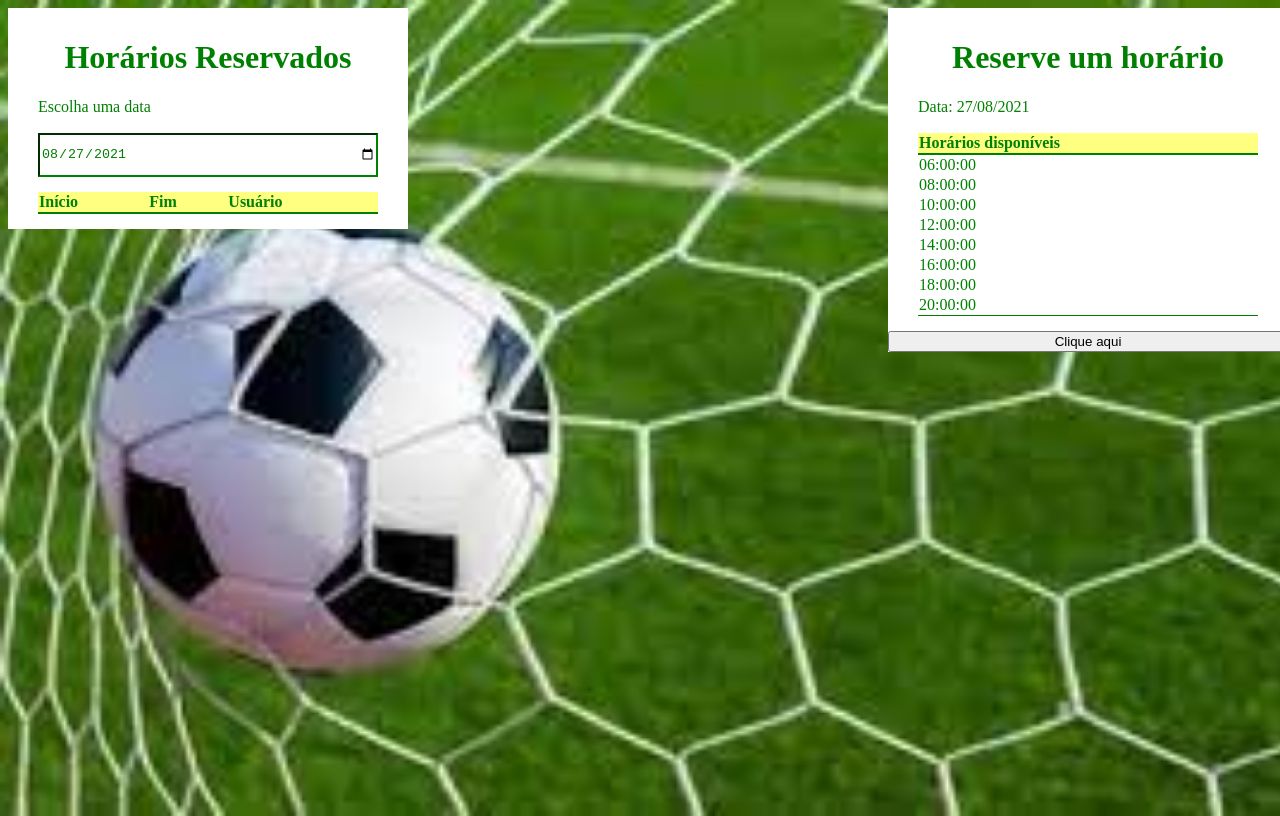
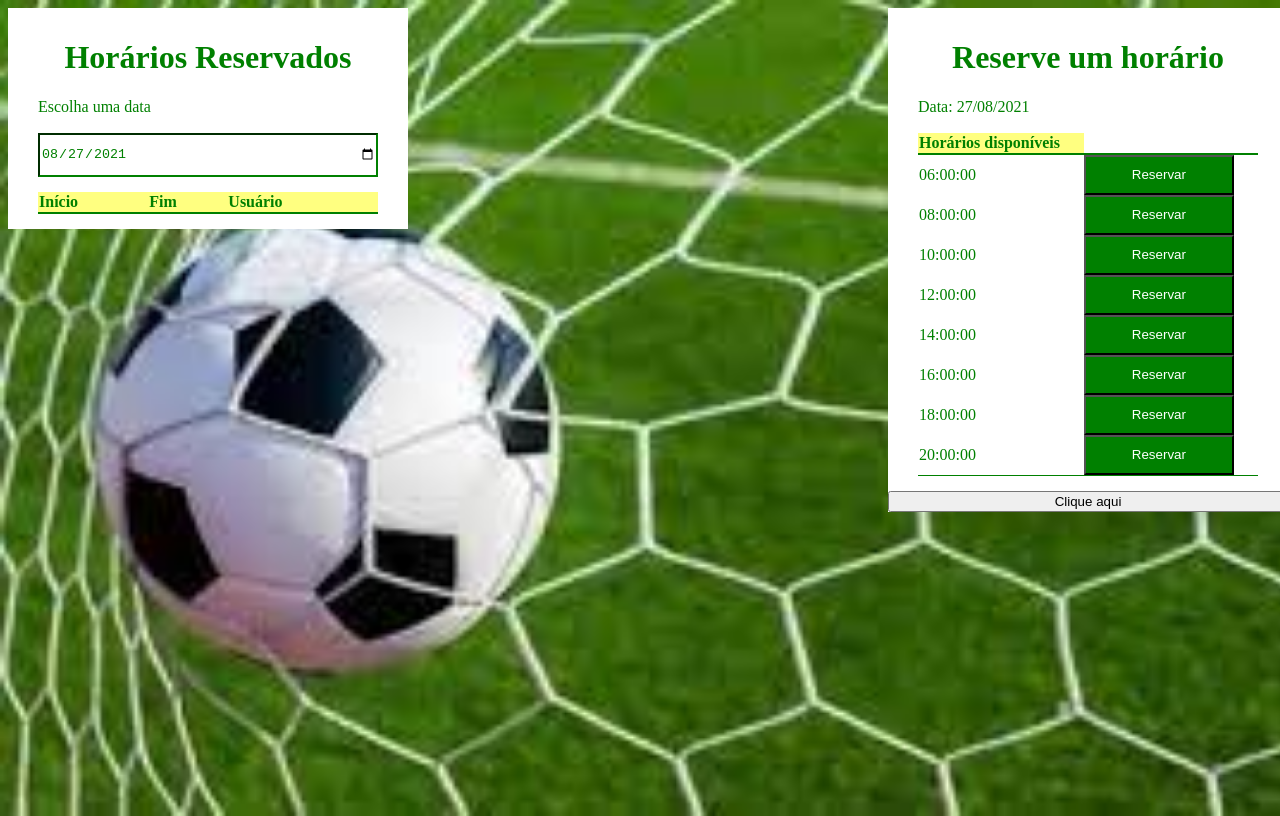
Before and after one commit to tiagoenriquez/react-web-app-arena-golaco, a React (Create React App) app: page /reserva in a window 1280 px wide. Built offline with nearby package versions, Linux system fonts and the light colour scheme.

Commit message:
Mostrando os horários permitidos para reserva

```diff
--- a/src/components/Reservation/index.jsx
+++ b/src/components/Reservation/index.jsx
@@ -5,13 +5,16 @@ import { format } from 'date-fns';
 import Form from '../Form';
 import { Label } from '../ReservationsList/styles';
 import Table from '../Table';
+import Button from '../Button';
 
 export default function Reservation() {
 
   const [possibleTimes, setPossibleTimes] = useState([]);
-
   const { logedUser } = useSelector((state) => state.logedUser);
   const { reservedTimes } = useSelector((state) => state.reservedTimes);
+
+  const today = format(new Date(), 'yyyy-MM-dd');
+  const now = format(new Date(), 'HH:mm:ss');
 
   function handleReservedTimes() {
     const allTimes = ['06:00:00', '08:00:00', '10:00:00', '12:00:00', '14:00:00', '16:00:00', '18:00:00', '20:00:00' ];
@@ -25,18 +28,30 @@ export default function Reservation() {
   useEffect(handleReservedTimes, [reservedTimes]);
 
   return (
+
     <Form header="Reserve um horário">
       <Label>Data: {`${reservedTimes.date.substring(8, 10)}/${reservedTimes.date.substring(5, 7)}/${reservedTimes.date.substring(0, 4)}`}</Label>
+      {reservedTimes.date >= today ?
         <Table titles={[{name: 'Horários disponíveis'}]}>
           {
             possibleTimes.map((possibleTime) =>
               <tr key={possibleTime.time}>
+                {
+                  reservedTimes.date > today ||
+                  parseInt(possibleTime.time.substring(0, 2)) > parseInt(now.substring(0, 2)) ?
+                    <>
                       <td>{possibleTime.time}</td>
+                      <Button onClick={() => console.log(`${possibleTime.time} ${reservedTimes.date} ${logedUser.nome}`)}>Reservar</Button>
+                    </>
+                  : null
+                }
               </tr>
             )
           }
         </Table>
-      <button type='button' onClick={() => console.log(reservedTimes.date < format(new Date(), 'yyyy-MM-dd'))}>Clique aqui</button>
+      :
+        <Label>Data passada</Label>}
+      <button type='button' onClick={() => console.log(logedUser)}>Clique aqui</button>
     </Form>
   );
 
```
Also changed, not shown: src/providers/reservationProvider.js (+8 -0 lines). Lines whose indentation alone changed are shown as unchanged.
